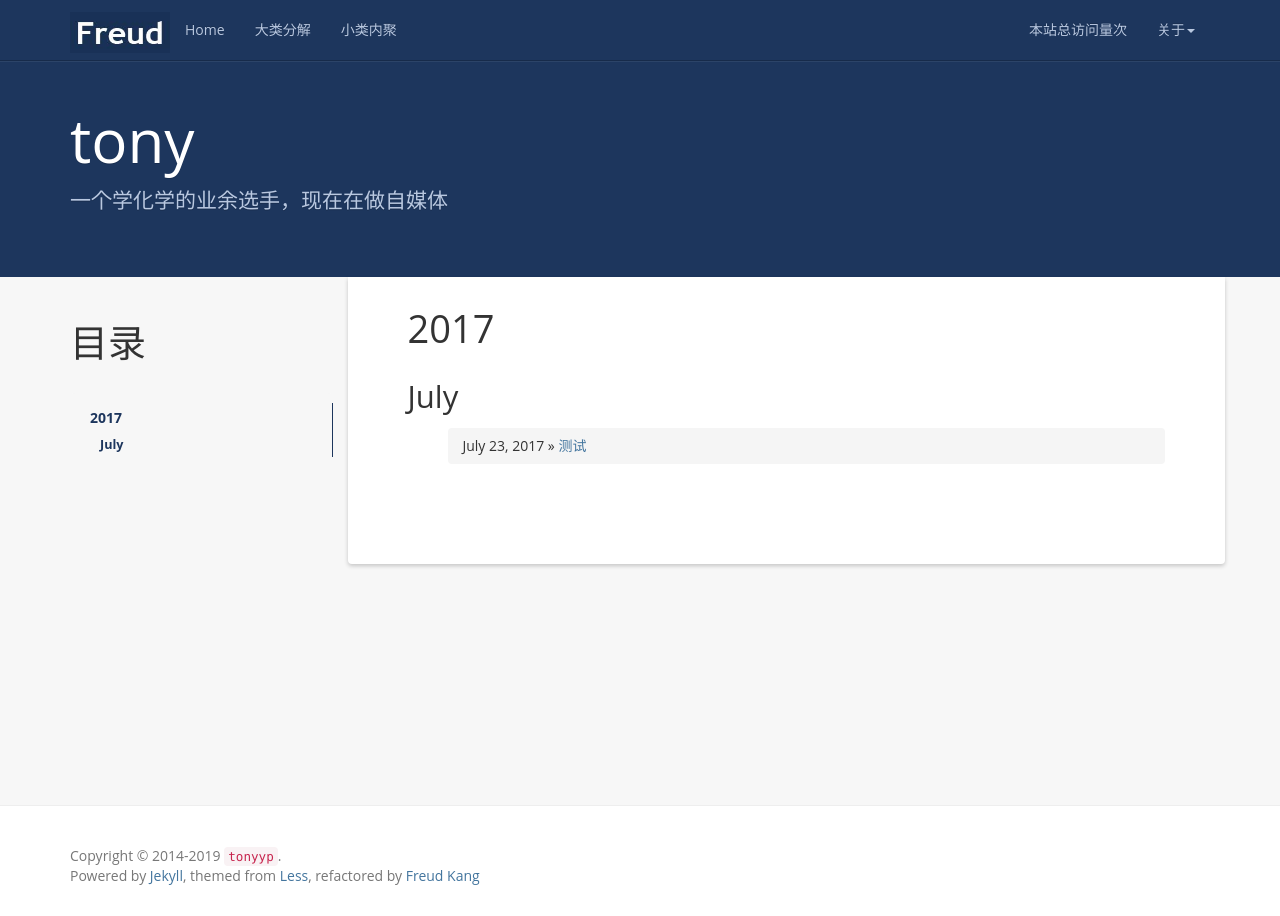
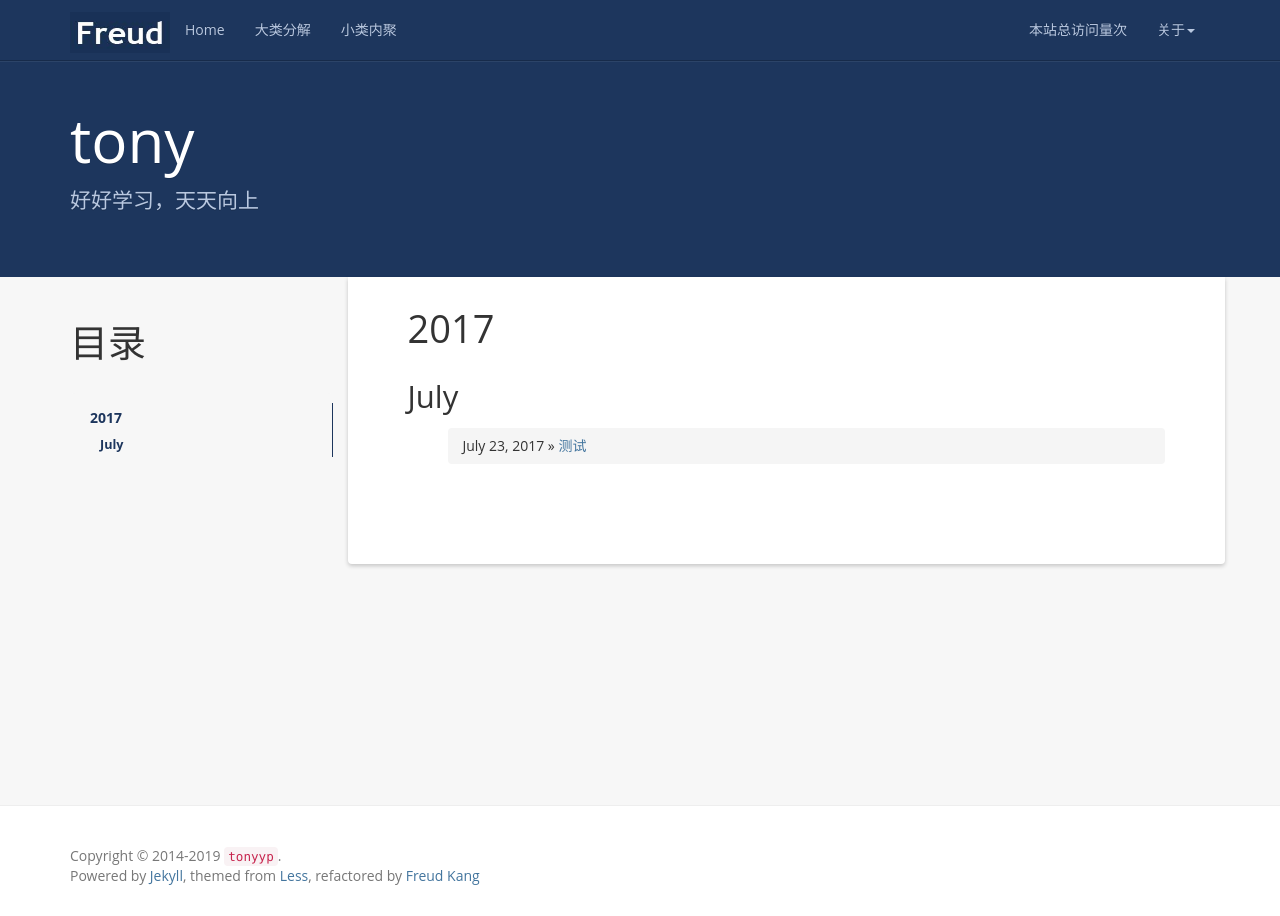
Before and after one commit to dsahkl/dsahkl.github.io, a Jekyll site: the page built from index.html, in a window 1280 px wide. Built offline with Jekyll 4.4.1, drawn with Linux system fonts in a browser that asks for light colours; nearby versions of some CDN libraries; a script that is not in the unit is left out; the list of posts is cut into pages by our own code; comment, search, counter and statistics services are not loaded.

Commit message:
Update _config.yml

```diff
--- a/_config.yml
+++ b/_config.yml
@@ -6,9 +6,9 @@ url: http://www.hifreud.com
 resume_site: http://www.hifreud.com/Resume.io/
 github: https://github.com/dsahkl
 baseurl: ''
-description: 一个学化学的业余选手，现在在做自媒体
+description: 好好学习，天天向上
 meta_description: tony;个人博客;学而不思则罔;思而不学则殆;生命不止;折腾不休
-motto: It's our wits that make us men.
+motto: 好好学习，天天向上
 banner: 学而不思则罔，思而不学则殆。
 
 #permalink: /:categories/:year/:month/:day/:title/
```
